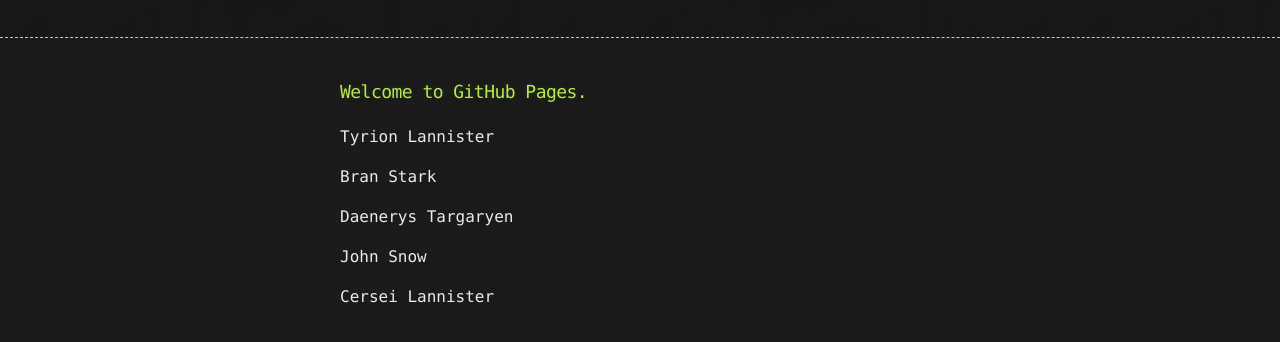
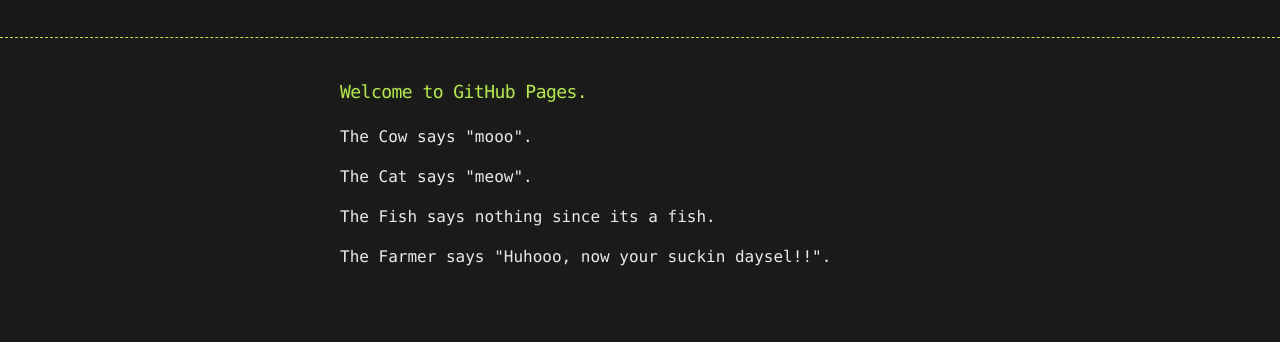
Before and after one commit to theWhiteFox/Handlebars-basic, a website: page index.html in a window 1280 px wide. Shown: the part 128-470 px from the top of the page. Drawn offline with Linux system fonts and the light colour scheme.

Commit message:
Helpers :goberserk:

```diff
--- a/index.html
+++ b/index.html
@@ -33,21 +33,24 @@
     <section id="main_content">
       <h3>
 <a id="welcome-to-github-pages" class="anchor" href="#welcome-to-github-pages" aria-hidden="false"><span class="octicon octicon-link"></span></a>Welcome to GitHub Pages.</h3>
-      <script id="example-template" type="text/x-handlebars-template">
-        <!-- people is loked up on the global context, the one we pas to the compiled template -->
+      <script id="built-in-helpers-template" type="text/x-handlebars-template">
 
-        {{#each people}}
-
-        <!--here the context is each indivual person. So we can access its properites directly-->
-        <p>{{firstName}} {{lastName}}</p>
-
+        {{#each animals}}
+        <p>
+          The {{capitalize this.name}} says
+          {{#if this.says}}
+            "{{this.says}}".
+            {{else}}
+              nothing since its a {{this.name}}.
+            {{/if}}
+        </p>
         {{/each}}
 
       </script>
 
-
       <!--content is displayed here-->
       <div class="content-placeholder"></div>
+
     </section>
   </div>
 </body>
--- a/javascripts/scripty.js
+++ b/javascripts/scripty.js
@@ -1,29 +1,44 @@
 $(function () {
     'use strict';
-    // template script
-    var theTemplateScript = $("#example-template").html();
+
+    // register a helper
+    Handlebars.registerHelper('capitalize', function(str){
+        // str is the argument passed to the helper when called
+        str = str || '';
+        return str.slice(0,1).toUpperCase() + str.slice(1);
+    });
+
+    // grab the template script
+    var theTemplateScript = $("#built-in-helpers-template").html();
 
     // compile the template
     var theTemplate = Handlebars.compile(theTemplateScript);
 
-    // define data
+    // we will call this template on an array of objects
     var context = {
-        people: [
-            { firstName: 'Tyrion', lastName: 'Lannister' },
-            { firstName: 'Bran', lastName: 'Stark' },
-            { firstName: 'Daenerys', lastName: 'Targaryen' },
-            { firstName: 'John', lastName: 'Snow' },
-            { firstName: 'Cersei', lastName: 'Lannister' },
-
+        animals:[
+            {
+                name: "cow",
+                says: "mooo"
+            },
+            {
+                name: "cat",
+                says: "meow"
+            },
+            {
+                name: "fish",
+                says: ""
+            },
+            {
+                name: "farmer",
+                says: "Huhooo, now your suckin daysel!!"
+            }
         ]
     };
 
     // pass data to theTemplate
     var theCompiledHtml = theTemplate(context);
 
-    // add the complied html to the page / document
-    // $(document.body).html(theCompiledHtml);
-
     // add the complied html to the div
     $('.content-placeholder').html(theCompiledHtml);
 
```
